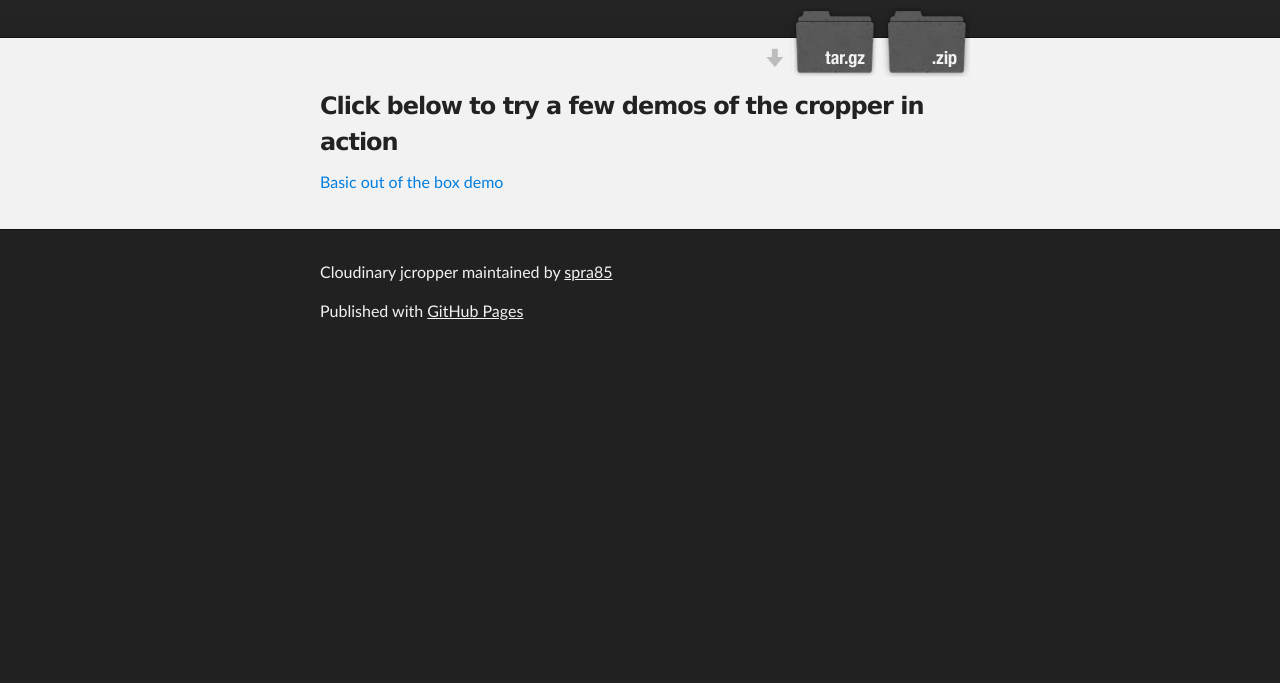
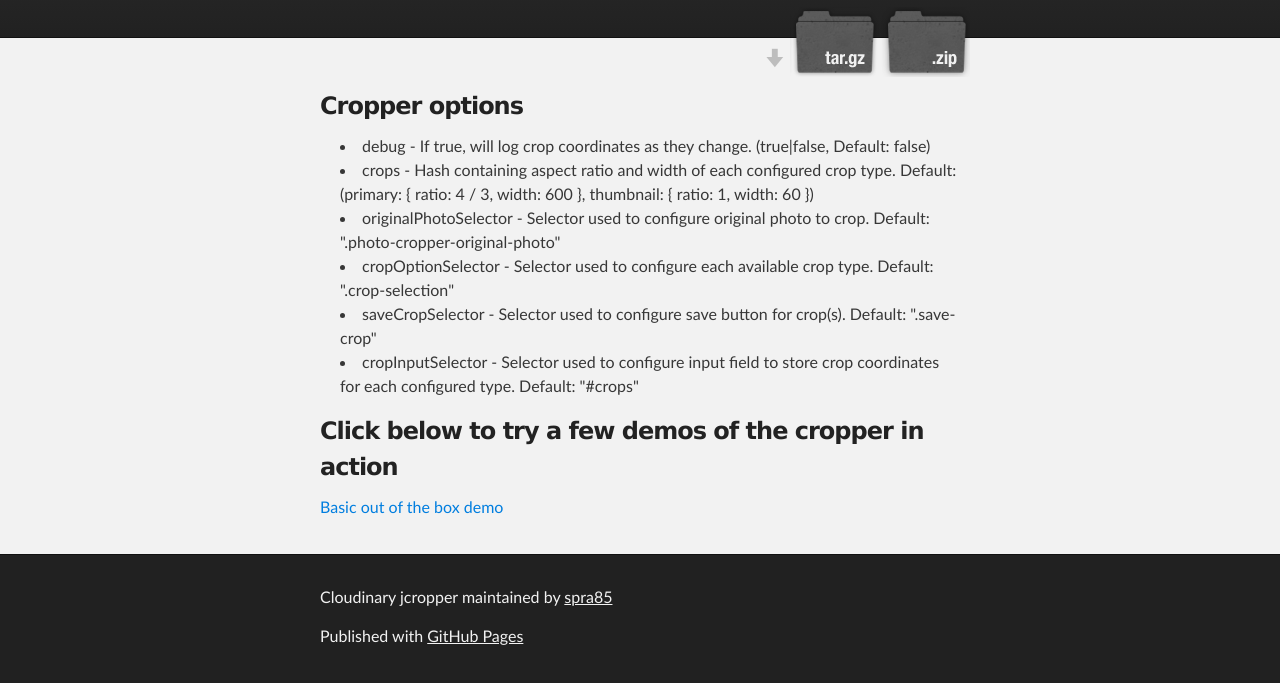
Before and after one commit to spra85/cloudinary_jcropper, a website: page index.html in a window 1280 px wide. Shown: the part 208-891 px from the top of the page. Before the commit the page ends 800 px from the top, so only its background shows below. Drawn offline with Linux system fonts and the light colour scheme.

Commit message:
added section to index page with list of all the cropper options

```diff
--- a/index.html
+++ b/index.html
@@ -31,6 +31,18 @@
     <!-- MAIN CONTENT -->
     <div id="main_content_wrap" class="outer">
       <section id="main_content" class="inner">
+                <h3>
+        <a name="photo-cropper-options" class="anchor" href="#photo-cropper-options"><span class="octicon octicon-link"></span></a>Cropper options</h3>
+          <ul>
+            <li>debug - If true, will log crop coordinates as they change. (true|false, Default: false)</li>
+            <li>crops - Hash containing aspect ratio and width of each configured crop type. Default: (primary: { ratio: 4 / 3, width: 600 },
+              thumbnail: { ratio: 1, width: 60 })
+            </li>
+            <li>originalPhotoSelector - Selector used to configure original photo to crop.  Default: ".photo-cropper-original-photo"</li>
+            <li>cropOptionSelector - Selector used to configure each available crop type.  Default: ".crop-selection"</li>
+            <li>saveCropSelector - Selector used to configure save button for crop(s).  Default: ".save-crop"</li>
+            <li>cropInputSelector - Selector used to configure input field to store crop coordinates for each configured type.  Default: "#crops"</li>
+          </ul>
         <h3>
 <a name="welcome-to-github-pages" class="anchor" href="#welcome-to-github-pages"><span class="octicon octicon-link"></span></a>Click below to try a few demos of the cropper in action</h3>
         <p>
```
